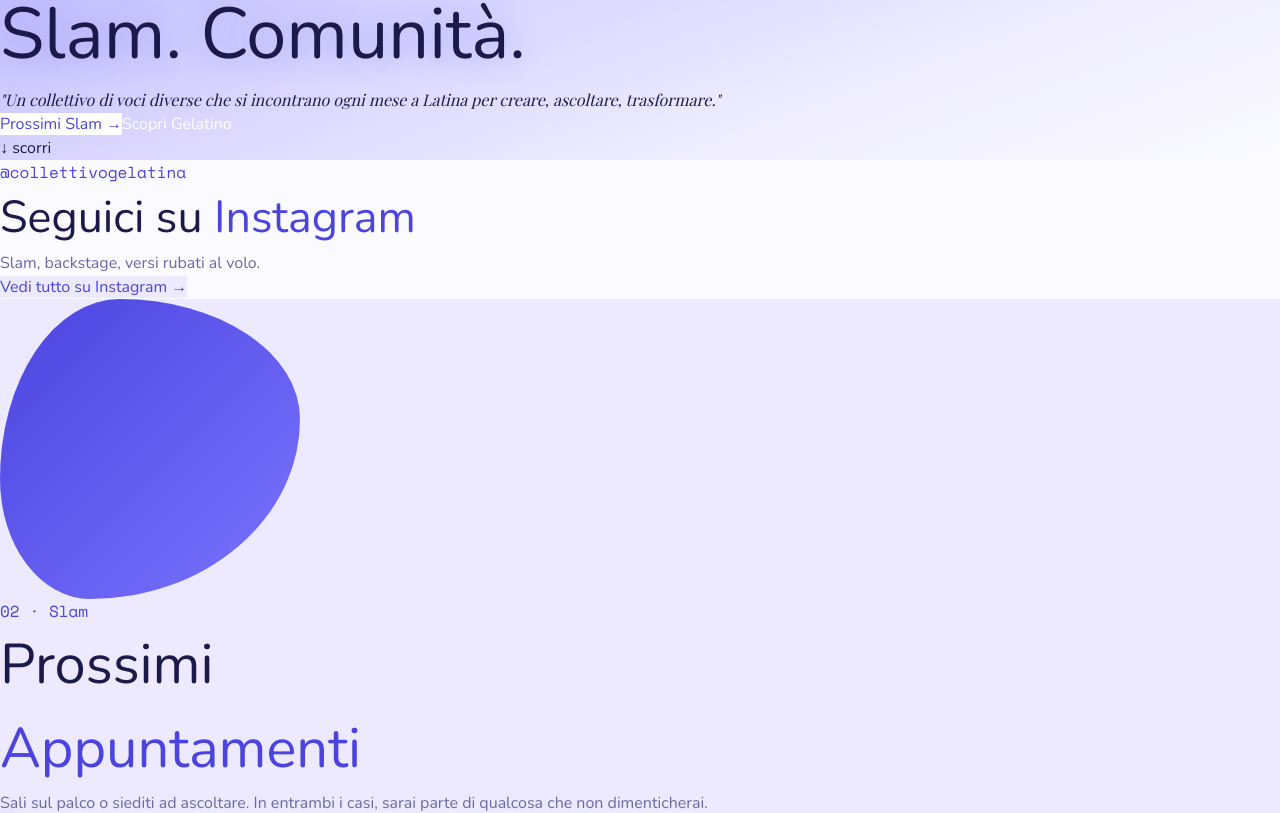
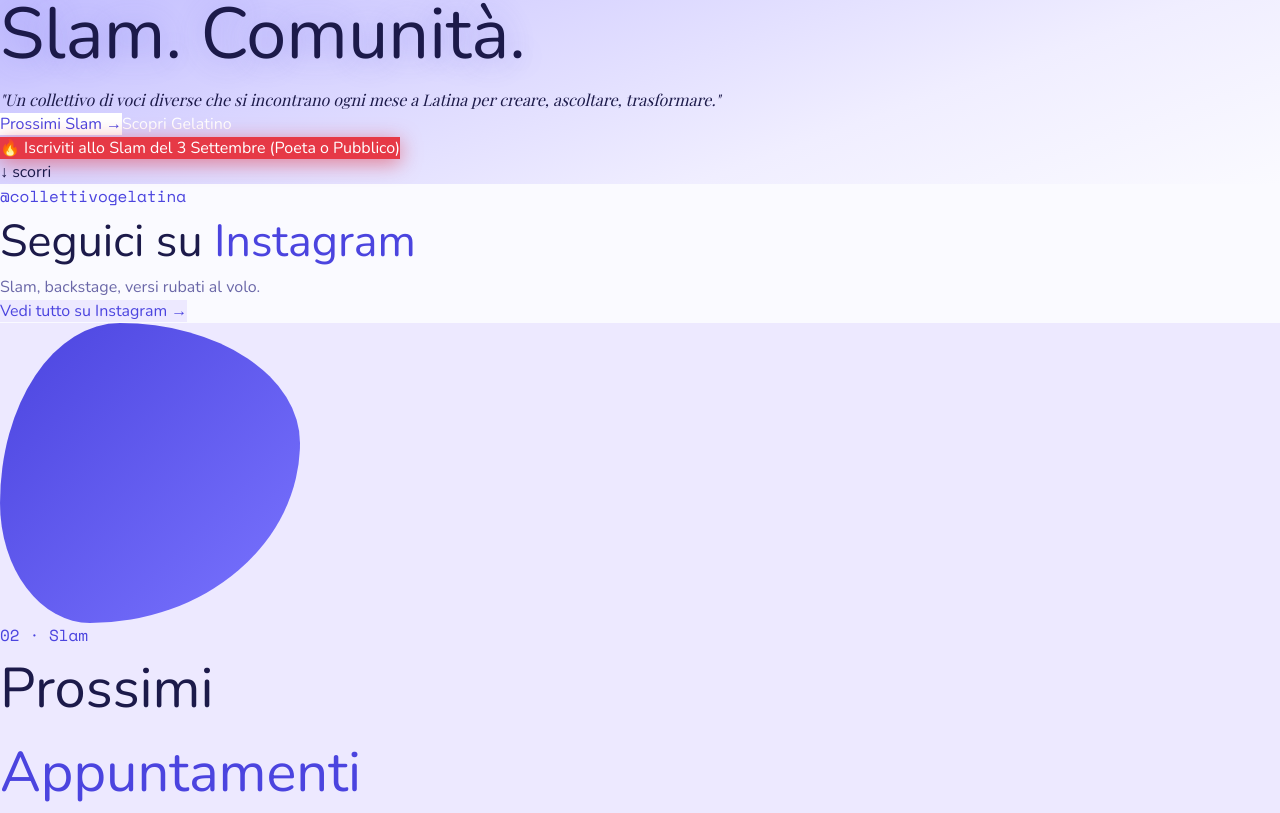
Before and after one commit to collettivogelatina/collettivo_gelatina, a Next.js app: page / in a window 1280 px wide. Shown: the part 1074-1887 px from the top of the page. Built offline with nearby package versions, Linux system fonts and the light colour scheme; no server answers; the database is empty; a web font is replaced by a local one.

Commit message:
feat: aggiungi pulsanti di iscrizione allo Slam

```diff
--- a/src/app/page.tsx
+++ b/src/app/page.tsx
@@ -492,12 +492,25 @@ export default function Home() {
             </a>
             <a
               href="#gelatino"
-              className="font-black text-sm px-9 py-3.5 rounded-full border-2 border-white text-white transition-all hover:bg-white hover:scale-105"
+              className="font-black text-sm px-9 py-3.5 rounded-full border-2 border-white text-white transition-all hover:bg-white hover:text-[#4B44DF] hover:scale-105"
               style={{ color: "white" }}
             >
               Scopri Gelatino
             </a>
           </div>
+
+          <a
+            href="mailto:collettivogelatina@gmail.com?subject=Iscrizione%20Slam%203%20Settembre"
+            className="mt-6 font-black text-sm px-9 py-4 rounded-full transition-all hover:scale-105 shadow-2xl"
+            style={{
+              background: "#E63946",
+              color: "white",
+              boxShadow: "0 4px 20px rgba(230,57,70,0.6)",
+              animation: "pulse 2s infinite"
+            }}
+          >
+            🔥 Iscriviti allo Slam del 3 Settembre (Poeta o Pubblico)
+          </a>
 
           <div className="mt-16 text-white/30 text-xs tracking-[0.4em] uppercase animate-bounce">
             ↓ scorri
--- a/src/components/SlamTimeline.tsx
+++ b/src/components/SlamTimeline.tsx
@@ -153,6 +153,29 @@ function Card({ ev, hovered, isFirst }: { ev: TEvent; hovered: boolean; isFirst:
           {ev.title}
         </p>
         {(hovered || isFirst) && !ev.past && (
+          <div style={{ display: 'flex', flexDirection: 'column', gap: '4px', alignItems: 'flex-start', marginTop: 6 }}>
+            <a
+              href={`mailto:collettivogelatina@gmail.com?subject=Iscrizione%20${encodeURIComponent(ev.title)}`}
+              onClick={(e) => e.stopPropagation()}
+              style={{
+                padding: "6px 12px",
+                borderRadius: 99,
+                background: "#E63946",
+                color: "white",
+                fontSize: 10,
+                fontWeight: 900,
+                cursor: "pointer",
+                pointerEvents: "auto",
+                fontFamily: "'Space Mono', monospace",
+                letterSpacing: "0.08em",
+                textDecoration: "none",
+                display: "inline-block",
+                boxShadow: "0 2px 10px rgba(230,57,70,0.5)",
+                animation: "pulse 2s infinite"
+              }}
+            >
+              🔥 Iscriviti
+            </a>
             <button
               onClick={(e) => {
                 e.stopPropagation();
@@ -166,7 +189,6 @@ function Card({ ev, hovered, isFirst }: { ev: TEvent; hovered: boolean; isFirst:
                 }
               }}
               style={{
-              marginTop: 6,
                 padding: "4px 10px",
                 borderRadius: 99,
                 border: "1.5px solid #4B44DF",
@@ -182,6 +204,7 @@ function Card({ ev, hovered, isFirst }: { ev: TEvent; hovered: boolean; isFirst:
             >
               ↗ Condividi
             </button>
+          </div>
         )}
         <span
           style={{
```
Also changed, not shown: 1 other file (tests, documents, lock files or other folders). Lines whose indentation alone changed are shown as unchanged.
